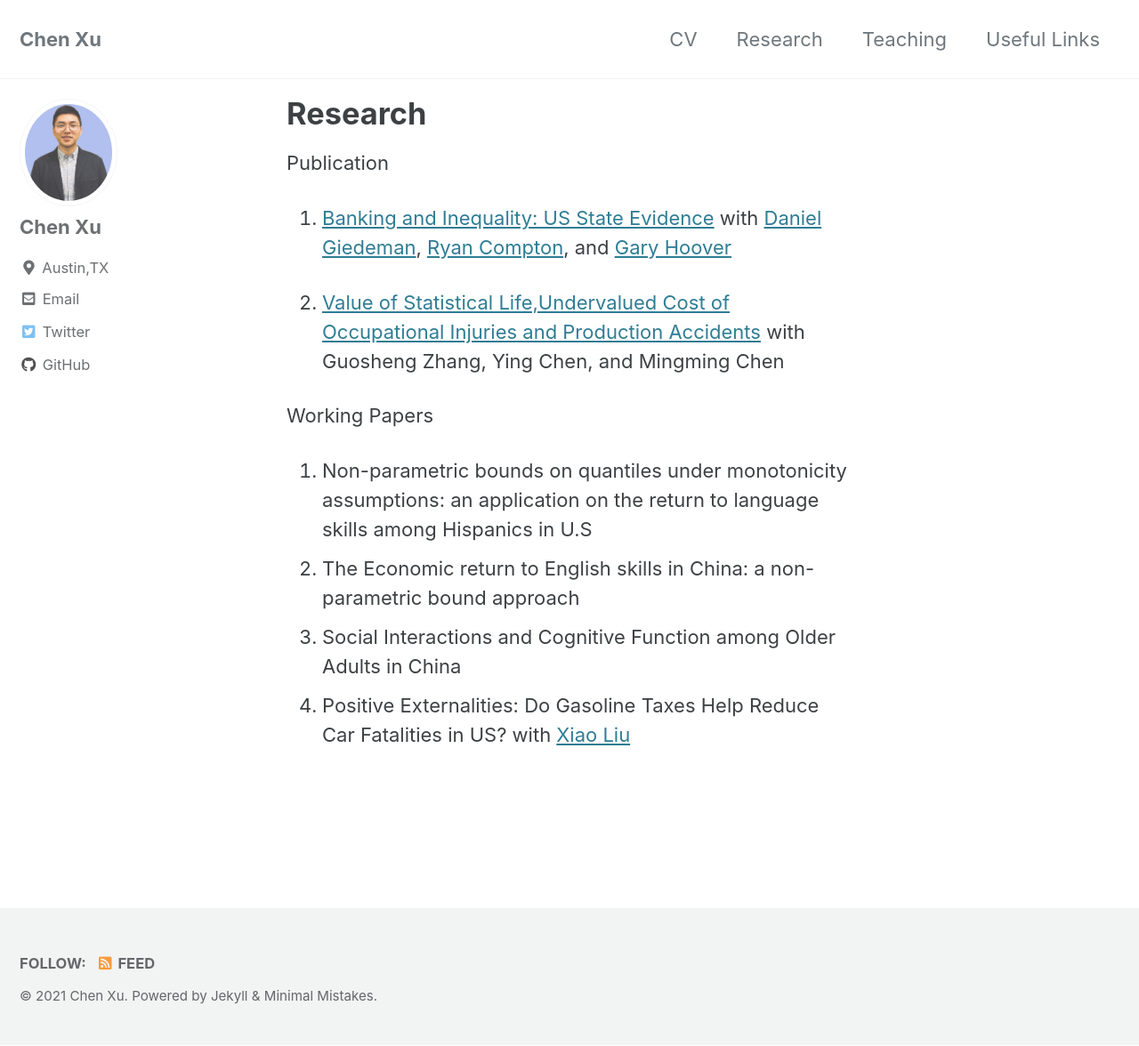
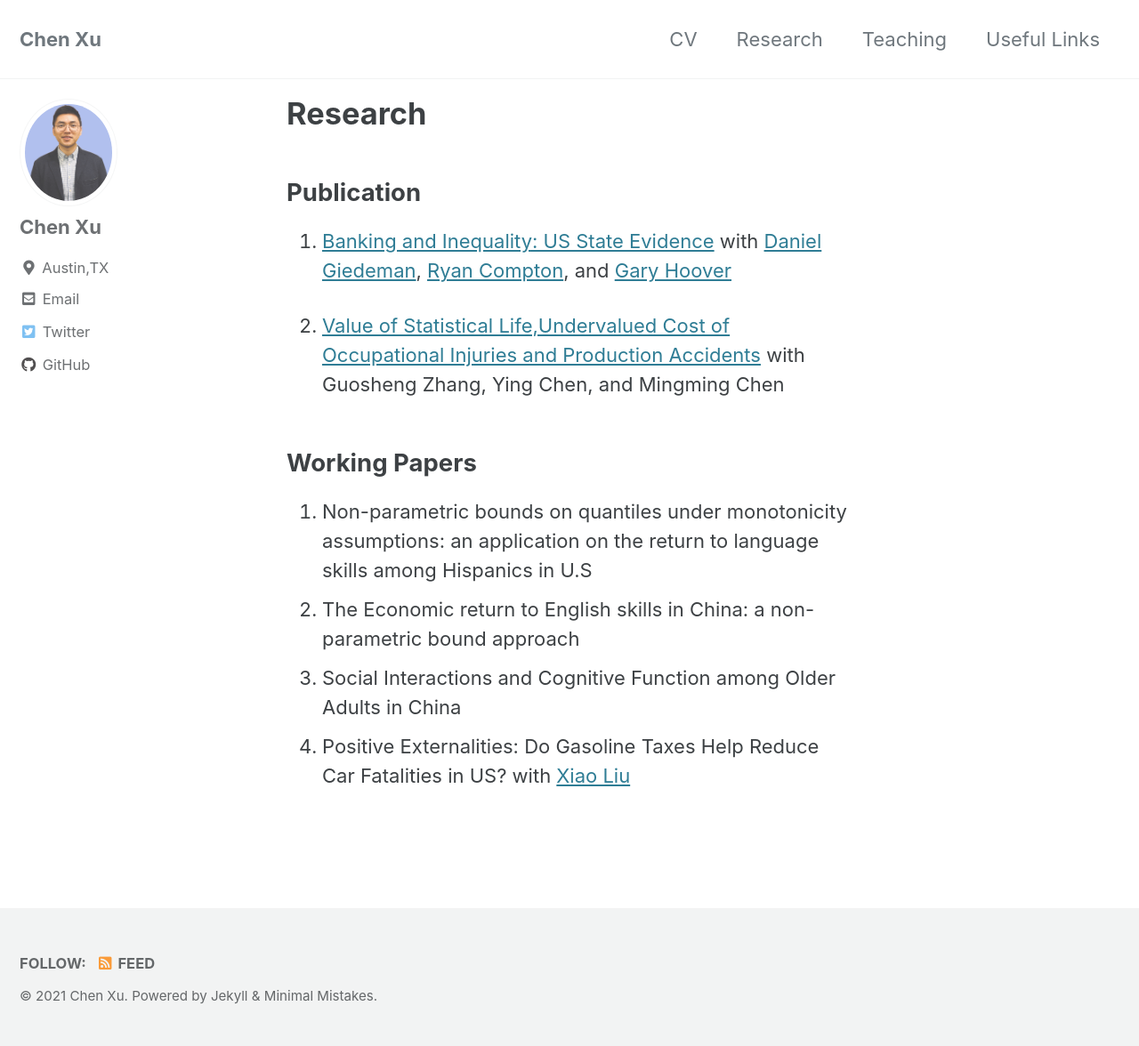
Before and after one commit to chenxuecon/chenxuecon.github.io, a Jekyll site: the page built from _pages/Research.md, in a window 1280 px wide and 1176 px high. Shown: the whole window at 89% size. Built offline with Jekyll 4.4.1, drawn with Linux system fonts in a browser that asks for light colours; cached includes are drawn as plain includes.

```diff
--- a/_pages/Research.md
+++ b/_pages/Research.md
@@ -6,13 +6,13 @@ author_profile: true
 fontsize: 4pt
 ---
 
-Publication
+## Publication
 
 1. [Banking and Inequality: US State Evidence](https://www.tandfonline.com/doi/pdf/10.1016/j.soscij.2018.07.002?needAccess=true) with [Daniel Giedeman](https://www.gvsu.edu/seidman/facultystaff-directory-195.htm?recordId_1=7301B0CC-6EC1-669E-763A804E0CAD3C75), [Ryan Compton](https://ryancompton.wordpress.com/), and [Gary Hoover](https://sites.google.com/site/garyhoovereconomics/)
 
 2. [Value of Statistical Life,Undervalued Cost of Occupational Injuries and Production Accidents](http://www.erj.cn/en/IssueInfo.aspx?m=20181008131700163948) with Guosheng Zhang, Ying Chen, and Mingming Chen
 
-Working Papers
+## Working Papers
 1. Non-parametric bounds on quantiles under monotonicity assumptions: an application on the return to language skills among Hispanics in U.S
 2. The Economic return to English skills in China: a non-parametric bound approach
 3. Social Interactions and Cognitive Function among Older Adults in China
```
